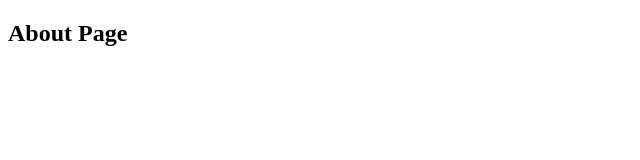
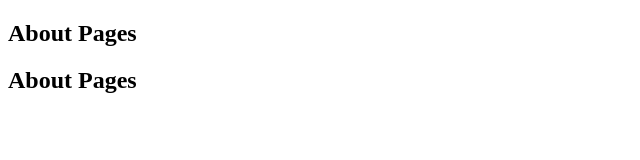
Before and after one commit to felixmathew03/demo1, a plain HTML site: page about.html in a window 1280 px wide. Shown: the whole page, without its empty margins (0-640 px from the left). Drawn offline with Linux system fonts and the light colour scheme.

Commit message:
Update about.html

```diff
--- a/about.html
+++ b/about.html
@@ -6,6 +6,7 @@
     <title>Document</title>
 </head>
 <body>
-    <h2>About Page</h2>
+    <h2>About Pages</h2>
+    <h2>About Pages</h2>
 </body>
 </html>
```
